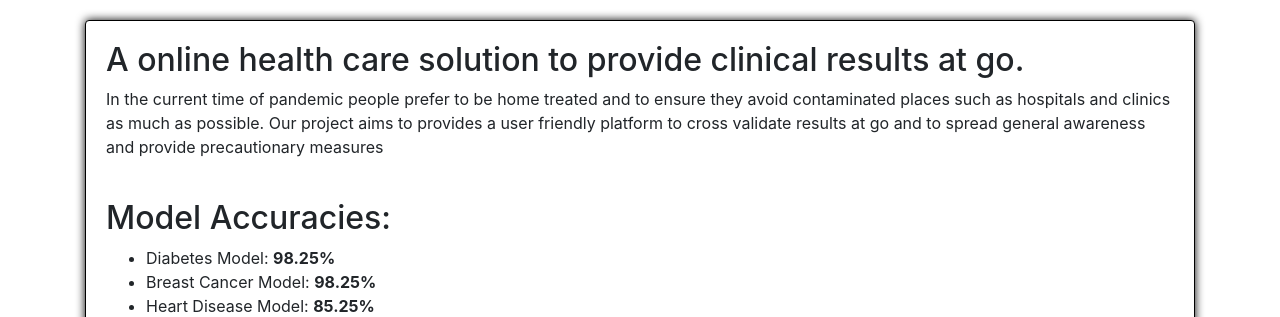
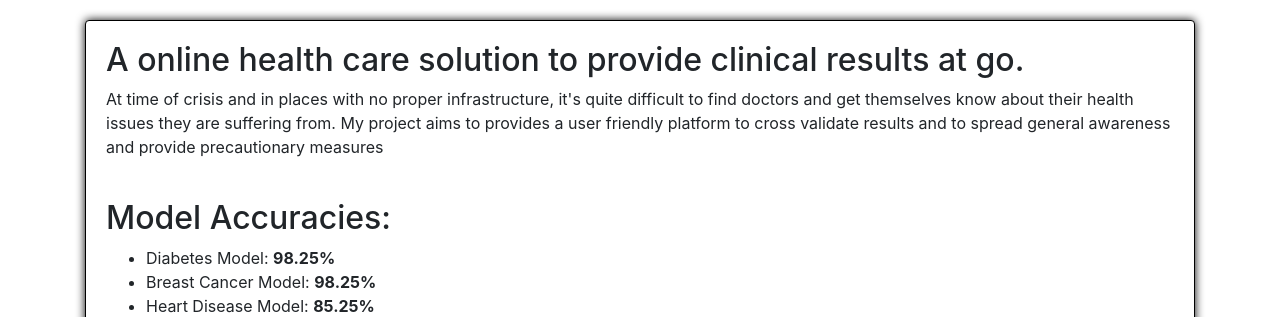
Before and after one commit to prathimacode-hub/Protectrizer, a Flask app: page / in a window 1280 px wide. Shown: the part 76-393 px from the top of the page. Run offline with Flask 2, Linux system fonts and the light colour scheme; some libraries are stand-ins or nearby versions.

Commit message:
Update home.html

```diff
--- a/templates/home.html
+++ b/templates/home.html
@@ -6,7 +6,7 @@
 <div class="container">
     <div class="card card-body" style="border: 1px solid black; box-shadow: 0 0 10px black;">
         <h2>A online health care solution to provide clinical results at go.</h2>
-        <p>In the current time of pandemic people prefer to be home treated and to ensure they avoid contaminated places such as hospitals and clinics as much as possible. Our project aims to provides a user friendly platform to cross validate results at go and to spread general awareness and provide precautionary measures</p>
+        <p>At time of crisis and in places with no proper infrastructure, it's quite difficult to find doctors and get themselves know about their health issues they are suffering from. My project aims to provides a user friendly platform to cross validate results and to spread general awareness and provide precautionary measures</p>
         <br>
         <h2>Model Accuracies:</h2>
         <ul>
```
